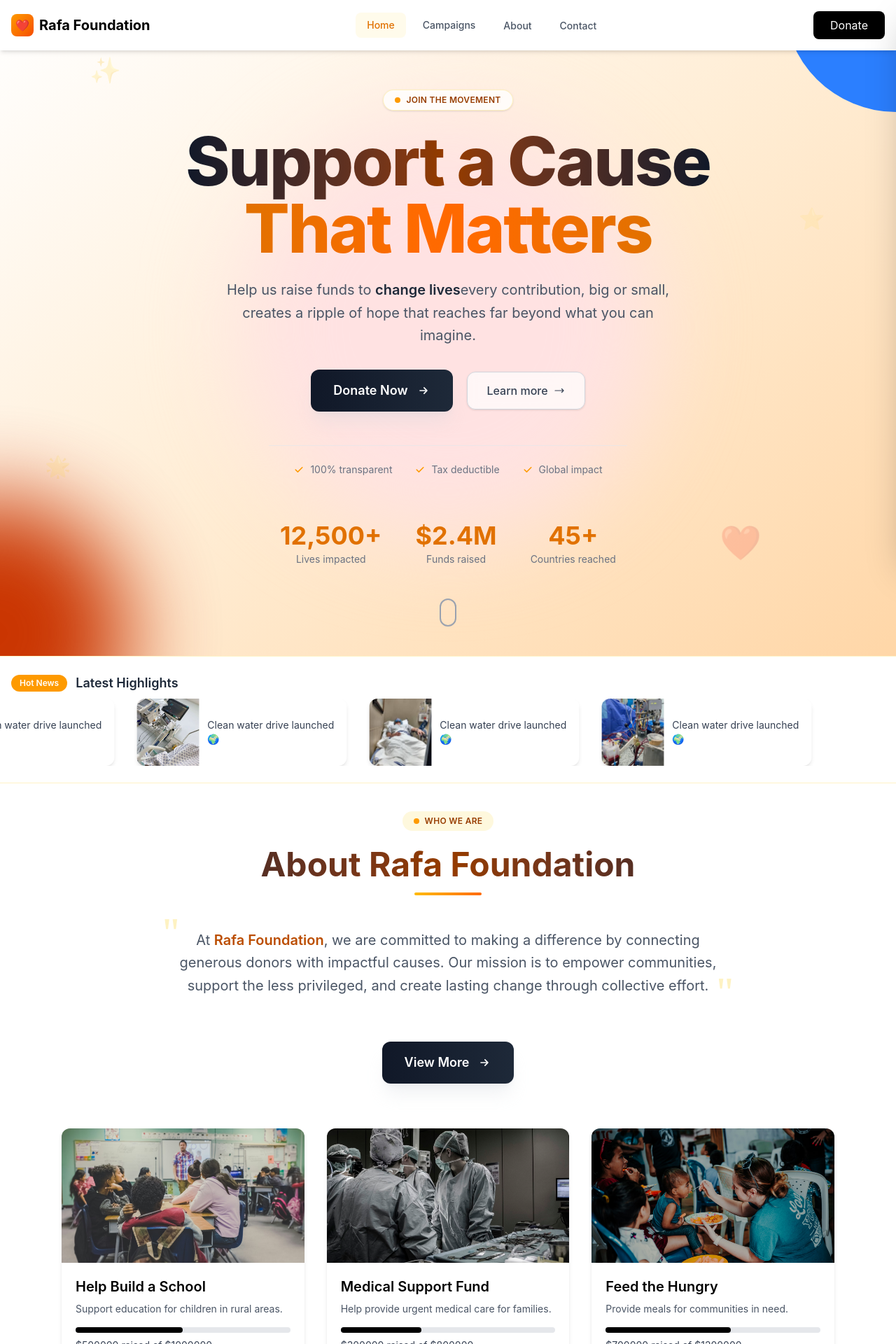
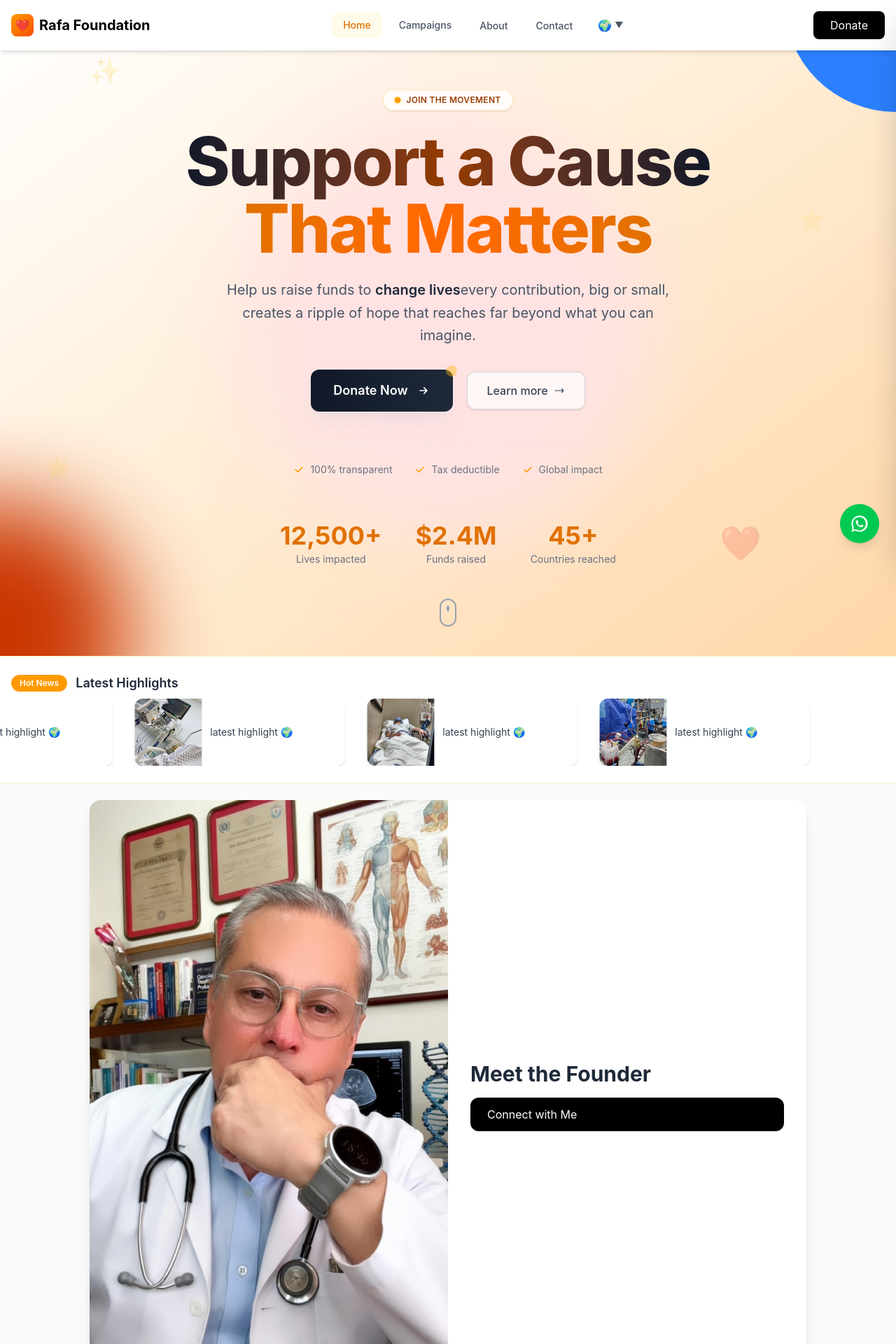
Before and after one commit to Dana-Codes/fundraiser_website, a React (Vite) app: page / in a window 1280 px wide. Shown: the top 1920 px of the page at 70% size. Built offline with nearby package versions, Linux system fonts and the light colour scheme.

Commit message:
integrated whatsapp, added translation, fixed bug

```diff
--- a/src/App.jsx
+++ b/src/App.jsx
@@ -4,9 +4,11 @@ import Footer from "./components/Footer";
 import CampaignDetails from "./pages/CampaignDetails";
 import AboutSection from "./pages/AboutSection";
 import Donate from "./pages/Donate";
+import WhatsappButton from "./components/WhatsappButton";
 import Contact from "./pages/Contact";
 import LearnMore from "./pages/LearnMore";
 import { Routes, Route } from "react-router-dom";
+
 
 
 
@@ -23,6 +25,8 @@ function App() {
         <Route path="/contact" element={<Contact />} />
         <Route path="/learn-more" element={<LearnMore />} />
       </Routes>
+      <WhatsappButton/>
+
       <Footer />
     </>
   );
--- a/src/components/Navbar.jsx
+++ b/src/components/Navbar.jsx
@@ -5,9 +5,62 @@ export default function Navbar() {
   const [isScrolled, setIsScrolled] = useState(false);
   const [isMobileMenuOpen, setIsMobileMenuOpen] = useState(false);
   const [activeLink, setActiveLink] = useState("home");
+  const [isLangOpen, setIsLangOpen] = useState(false);
+  const [translateReady, setTranslateReady] = useState(false);
 
   const navigate = useNavigate();
   const location = useLocation();
+
+  // 🔹 Google Translate INIT - Modified to not hide the element
+  useEffect(() => {
+    // Only add script once
+    if (document.getElementById("google-translate-script")) return;
+
+    const script = document.createElement("script");
+    script.id = "google-translate-script";
+    script.src =
+      "//translate.google.com/translate_a/element.js?cb=googleTranslateElementInit";
+    script.async = true;
+    document.body.appendChild(script);
+
+    window.googleTranslateElementInit = () => {
+      new window.google.translate.TranslateElement(
+        {
+          pageLanguage: "en",
+          includedLanguages: "en,fr,es,ar,zh",
+          layout: window.google.translate.TranslateElement.InlineLayout.SIMPLE,
+        },
+        "google_translate_element"
+      );
+      setTranslateReady(true);
+    };
+
+    return () => {
+      // Cleanup
+      if (window.googleTranslateElementInit) {
+        delete window.googleTranslateElementInit;
+      }
+    };
+  }, []);
+
+  // 🔹 Change language - Enhanced version
+  const changeLanguage = (lang) => {
+    const select = document.querySelector(".goog-te-combo");
+    if (select) {
+      select.value = lang;
+      select.dispatchEvent(new Event("change"));
+      setIsLangOpen(false);
+    } else {
+      // Fallback: wait a bit for Google to initialize
+      setTimeout(() => {
+        const select = document.querySelector(".goog-te-combo");
+        if (select) {
+          select.value = lang;
+          select.dispatchEvent(new Event("change"));
+        }
+      }, 500);
+    }
+  };
 
   useEffect(() => {
     const handleScroll = () => {
@@ -67,6 +120,17 @@ export default function Navbar() {
 
   return (
     <>
+      {/* Google Translate Container - Now visible but styled to be subtle */}
+      <div
+        id="google_translate_element"
+        className="fixed top-0 right-0 z-[60] m-2 opacity-0 hover:opacity-100 transition-opacity duration-200"
+        style={{
+          pointerEvents: "auto",
+          transform: "scale(0.9)",
+          transformOrigin: "top right"
+        }}
+      ></div>
+
       {/* NAVBAR */}
       <nav
         className={`fixed top-0 left-0 w-full z-50 transition-all duration-300 ${
@@ -113,6 +177,51 @@ export default function Navbar() {
                 )}
               </li>
             ))}
+
+            {/* 🌍 LANGUAGE DROPDOWN - Redesigned to avoid conflicts */}
+            <li className="relative">
+              <button
+                onClick={() => setIsLangOpen(!isLangOpen)}
+                className="px-3 py-2 text-gray-600 hover:text-amber-600 flex items-center gap-1"
+              >
+                🌍 <span className="text-xs">▼</span>
+              </button>
+
+              {isLangOpen && (
+                <>
+                  <div
+                    className="fixed inset-0 z-40"
+                    onClick={() => setIsLangOpen(false)}
+                  />
+                  <div className="absolute right-0 mt-2 w-40 bg-white shadow-lg rounded-lg z-50 border border-gray-100">
+                    <button
+                      onClick={() => changeLanguage("en")}
+                      className="w-full text-left px-4 py-2 hover:bg-gray-100 rounded-t-lg"
+                    >
+                      English
+                    </button>
+                    <button
+                      onClick={() => changeLanguage("fr")}
+                      className="w-full text-left px-4 py-2 hover:bg-gray-100"
+                    >
+                      Français
+                    </button>
+                    <button
+                      onClick={() => changeLanguage("es")}
+                      className="w-full text-left px-4 py-2 hover:bg-gray-100"
+                    >
+                      Español
+                    </button>
+                    <button
+                      onClick={() => changeLanguage("ar")}
+                      className="w-full text-left px-4 py-2 hover:bg-gray-100 rounded-b-lg"
+                    >
+                      العربية
+                    </button>
+                  </div>
+                </>
+              )}
+            </li>
           </ul>
 
           {/* DONATE BUTTON */}
@@ -173,6 +282,37 @@ export default function Navbar() {
               )}
             </li>
           ))}
+
+          {/* 🌍 MOBILE LANGUAGE */}
+          <li className="border-t pt-4">
+            <p className="px-4 py-2 font-semibold text-gray-700">Language</p>
+            <div className="grid grid-cols-2 gap-2 px-4">
+              <button
+                onClick={() => changeLanguage("en")}
+                className="px-3 py-2 bg-gray-100 rounded-lg text-left hover:bg-gray-200"
+              >
+                English
+              </button>
+              <button
+                onClick={() => changeLanguage("fr")}
+                className="px-3 py-2 bg-gray-100 rounded-lg text-left hover:bg-gray-200"
+              >
+                Français
+              </button>
+              <button
+                onClick={() => changeLanguage("es")}
+                className="px-3 py-2 bg-gray-100 rounded-lg text-left hover:bg-gray-200"
+              >
+                Español
+              </button>
+              <button
+                onClick={() => changeLanguage("ar")}
+                className="px-3 py-2 bg-gray-100 rounded-lg text-left hover:bg-gray-200"
+              >
+                العربية
+              </button>
+            </div>
+          </li>
         </ul>
 
         <div className="p-6">
@@ -184,6 +324,40 @@ export default function Navbar() {
           </button>
         </div>
       </div>
+
+      {/* CSS to style Google Translate widget */}
+      <style jsx>{`
+        /* Hide Google Translate's original toolbar popups */
+        .goog-te-banner-frame.skiptranslate,
+        .goog-te-balloon-frame,
+        .goog-te-menu-frame {
+          display: none !important;
+        }
+
+        body {
+          top: 0px !important;
+        }
+
+        /* Style the Google Translate select box */
+        .goog-te-combo {
+          background-color: white;
+          border: 1px solid #e2e8f0;
+          border-radius: 0.5rem;
+          padding: 0.25rem 0.5rem;
+          font-size: 0.75rem;
+          cursor: pointer;
+        }
+
+        .goog-te-combo:focus {
+          outline: none;
+          border-color: #d97706;
+        }
+
+        /* Hide Google's default notification */
+        .skiptranslate iframe {
+          display: none;
+        }
+      `}</style>
     </>
   );
 }
--- /dev/null
+++ b/src/components/WhatsappButton.jsx
@@ -0,0 +1,30 @@
+import React from "react";
+
+const WhatsappButton = () => {
+  return (
+    <div>
+      <a
+        href="https://wa.me/971522857987"
+        target="_blank"
+        rel="noopener noreferrer"
+        className="fixed bottom-6 right-6 bg-green-500 hover:bg-green-600 text-white p-4 rounded-full shadow-lg z-50 flex items-center justify-center"
+      >
+        <svg
+          xmlns="http://www.w3.org/2000/svg"
+          viewBox="0 0 32 32"
+          className="w-6 h-6 fill-current"
+        >
+          <path
+            d="M16 .5C7.5.5.5 7.4.5 16c0 2.8.7 5.5 2.1 7.9L.5 31.5l7.9-2.1c2.3 1.3 4.9 2 7.6 2 8.5 0 15.5-6.9 15.5-15.5S24.5.5 16
+    .5zm0 28.4c-2.4 0-4.7-.6-6.7-1.8l-.5-.3-4.7 1.2 1.3-4.6-.3-.5C3.8 21 3.2 18.6 3.2 16 3.2 9.2 8.7 3.7 15.5 3.7S27.8 9.2 27.8 16 22.3 28.9 16
+    28.9zm6.9-9.5c-.4-.2-2.4-1.2-2.8-1.3-.4-.2-.6-.2-.9.2s-1 1.3-1.2 1.5c-.2.2-.4.2-.7.1-2-.7-3.6-2.1-4.6-4-.2-.3 0-.5.1-.7.1-.1.3-.4.5-.6.2-.2.2-.4.3-.6.1-.2 0-.4
+     0-.6s-.9-2.2-1.2-3c-.3-.8-.6-.7-.9-.7h-.7c-.2 0-.6.1-.9.4s-1.2 1.2-1.2 3 1.3 3.5 1.5 3.8c.2.3 2.5 3.8 6 5.3.8.3 1.5.5 2 .6.8.1 1.5.1 2-.1.6-.2 2.4-1 2.7-2 .3-1
+     .3-1.8.2-2-.1-.2-.4-.3-.8-.5z"
+          />
+        </svg>
+      </a>
+    </div>
+  );
+};
+
+export default WhatsappButton;
--- a/src/index.css
+++ b/src/index.css
@@ -70,3 +70,36 @@ html {
 .animate-scroll-x {
   animation: scroll-x 25s linear infinite;
 }
+
+//* Completely remove Google Translate UI */
+.goog-te-banner-frame,
+.goog-te-banner-frame.skiptranslate,
+iframe.goog-te-banner-frame {
+  display: none !important;
+  visibility: hidden !important;
+  height: 0 !important;
+}
+
+/* Remove the space Google adds at the top */
+body {
+  top: 0px !important;
+  position: static !important;
+}
+
+/* Hide Google tooltip + highlight */
+.goog-tooltip,
+.goog-text-highlight {
+  display: none !important;
+  background: none !important;
+  box-shadow: none !important;
+}
+
+/* Hide the translate dropdown if it accidentally appears */
+.goog-te-gadget {
+  display: none !important;
+}
+
+/* Prevent weird injected elements */
+#google_translate_element {
+  display: none !important;
+}
--- a/src/pages/Donate.jsx
+++ b/src/pages/Donate.jsx
@@ -3,7 +3,7 @@ import emailjs from "@emailjs/browser";
 
 // EmailJS IDs
 const SERVICE_ID = "service_zshgayc";
-const TEMPLATE_ID = "template_3s478pl";
+const TEMPLATE_ID = "template_53ua3wu";
 const PUBLIC_KEY = "ejAkxTLV84M8ZTwjP"; // <-- Replace with your real public key
 
 export default function Donate() {
--- a/src/pages/Home.jsx
+++ b/src/pages/Home.jsx
@@ -11,6 +11,7 @@ import image3 from "../assets/images/for the slides/image3.jpeg"
 import image4 from "../assets/images/for the slides/image4.jpeg"
 import image5 from "../assets/images/for the slides/image5.jpeg"
 import image6 from "../assets/images/for the slides/image6.jpeg"
+import founder from "../assets/images/for the slides/founder.jpeg"
 
 
 const Home = () => {
@@ -89,7 +90,7 @@ const Home = () => {
           <div
             className={`flex flex-col sm:flex-row gap-5 justify-center items-center mt-4 transition-all duration-700 delay-300 ${isVisible ? "opacity-100 translate-y-0" : "opacity-0 translate-y-4"}`}
           >
-            <button className="group relative bg-gradient-to-r from-gray-900 to-gray-800 text-white px-8 py-4 rounded-xl text-lg font-semibold shadow-xl shadow-gray-300/30 hover:shadow-2xl hover:shadow-amber-200/50 transition-all duration-300 flex items-center gap-3 hover:scale-105 active:scale-95">
+            <Link to="/donate/:id"className="group relative bg-gradient-to-r from-gray-900 to-gray-800 text-white px-8 py-4 rounded-xl text-lg font-semibold shadow-xl shadow-gray-300/30 hover:shadow-2xl hover:shadow-amber-200/50 transition-all duration-300 flex items-center gap-3 hover:scale-105 active:scale-95">
               <span>Donate Now</span>
               <svg
                 className="w-5 h-5 group-hover:translate-x-1 transition-transform duration-200"
@@ -107,7 +108,7 @@ const Home = () => {
               <span className="absolute -top-1 -right-1 flex h-3 w-3">
                 <span className="animate-ping absolute inline-flex h-full w-full rounded-full bg-amber-400 opacity-60"></span>
               </span>
-            </button>
+            </Link>
 
             <Link to="/learn-more"className="text-gray-700 font-medium border border-gray-300 bg-white/70 backdrop-blur-sm px-7 py-3.5 rounded-xl hover:bg-gray-50 hover:border-gray-400 transition-all duration-200 shadow-sm hover:shadow-md flex items-center gap-2 group">
               <span>Learn more</span>
@@ -226,10 +227,10 @@ const Home = () => {
     >
       {/* image slides */}
       {[
-        { img: image1, text: "Clean water drive launched 🌍" },
-        { img: image2, text: "Clean water drive launched 🌍" },
-        { img: image3, text: "Clean water drive launched 🌍" },
-        { img: image4, text: "Clean water drive launched 🌍" },
+        { img: image1, text: "latest highlight 🌍" },
+        { img: image2, text: "latest highlight 🌍"  },
+        { img: image3, text: "latest highlight 🌍" },
+        { img: image4, text: "latest highlight 🌍" },
 
       ].map((item, index) => (
         <div
@@ -247,6 +248,31 @@ const Home = () => {
     </div>
   </div>
 </section>
+
+{/* Founder section */}
+<div className=" bg-gray-50 flex items-center justify-center p-6">
+      <div className="max-w-5xl w-full bg-white rounded-2xl shadow-lg grid md:grid-cols-2 overflow-hidden">
+        {/* Image Section */}
+        <div className="h-64 md:h-auto">
+          <img
+            src={founder}
+            alt="Founder"
+            className="w-full h-full object-cover"
+          />
+        </div>
+
+        {/* Text Section */}
+        <div className="p-8 flex flex-col justify-center">
+          <h1 className="text-3xl font-bold text-gray-800 mb-4">
+            Meet the Founder
+          </h1>
+
+          <Link to="/WhatsappButton/" className="bg-black text-white px-6 py-3 rounded-xl hover:bg-gray-800 transition">
+            Connect with Me
+          </Link>
+        </div>
+      </div>
+    </div>
 
 
       {/* ABOUT SECTION */}
```
Also changed, not shown: src/assets/images/for the slides/founder.jpeg (renamed from src/assets/images/for the slides/WhatsApp Image 2026-04-17 at 7.36.35 AM (2).jpeg).
